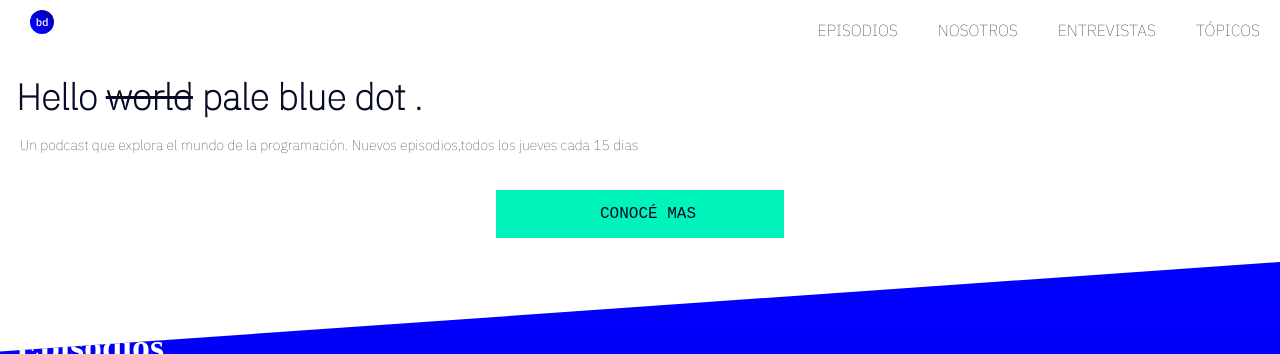
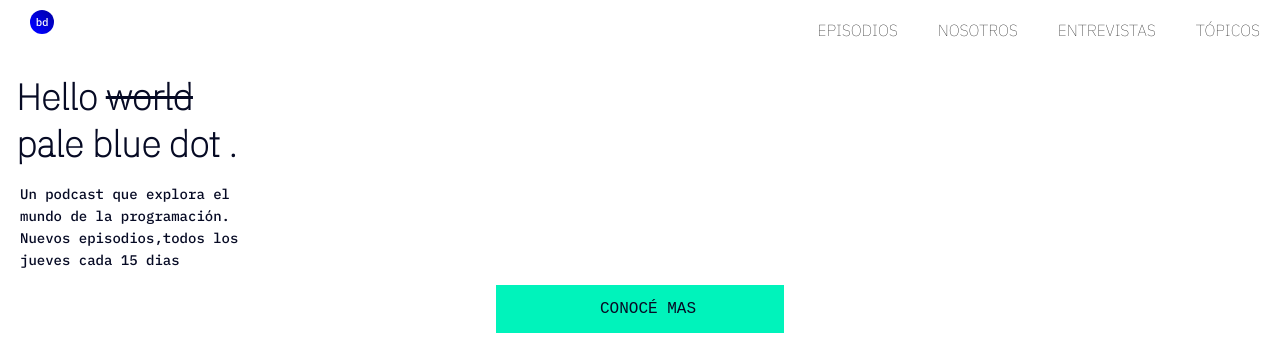
Before and after one commit to Nicolascoding27/Acamicafullstack, a plain HTML site: page finalproject1/index.html in a window 1280 px wide. Shown: the top 354 px of the page. Drawn offline with Linux system fonts and the light colour scheme.

Commit message:
problem with the info section

```diff
--- a/finalproject1/_info.scss
+++ b/finalproject1/_info.scss
@@ -11,11 +11,15 @@
     }
     p{
         // width: 90%;
+        font-family: 'IBM Plex Mono',sans-serif;
         margin-top: 16px;
         padding-right: 45px;
         padding-left:20px;
         font-size:14px;
         color:$font-color;
+        width: 288px;
+        line-height: 22px;
+        height: 66px;
     }
     .button{
         margin-top: 36px;
--- a/finalproject1/index.html
+++ b/finalproject1/index.html
@@ -30,8 +30,8 @@
     <div class="sub-header"></div>
 <main>
     <section class="info">
-       <h1> Hello <s>world</s> pale blue dot <span class="dot">.</span></h1>
-        <p class="descripcion">Un podcast que explora el mundo de la programación. Nuevos episodios,todos los jueves cada 15 dias
+       <h1> Hello <s>world</s> <br> pale blue dot <span class="dot">.</span></h1>
+        <p >Un podcast que explora el mundo de la programación. Nuevos episodios,todos los jueves cada 15 dias
         </p>
         <a class="button">Conocé mas</a>
     </section>
```
Also changed, not shown: finalproject1/style.css, 1 other file.
